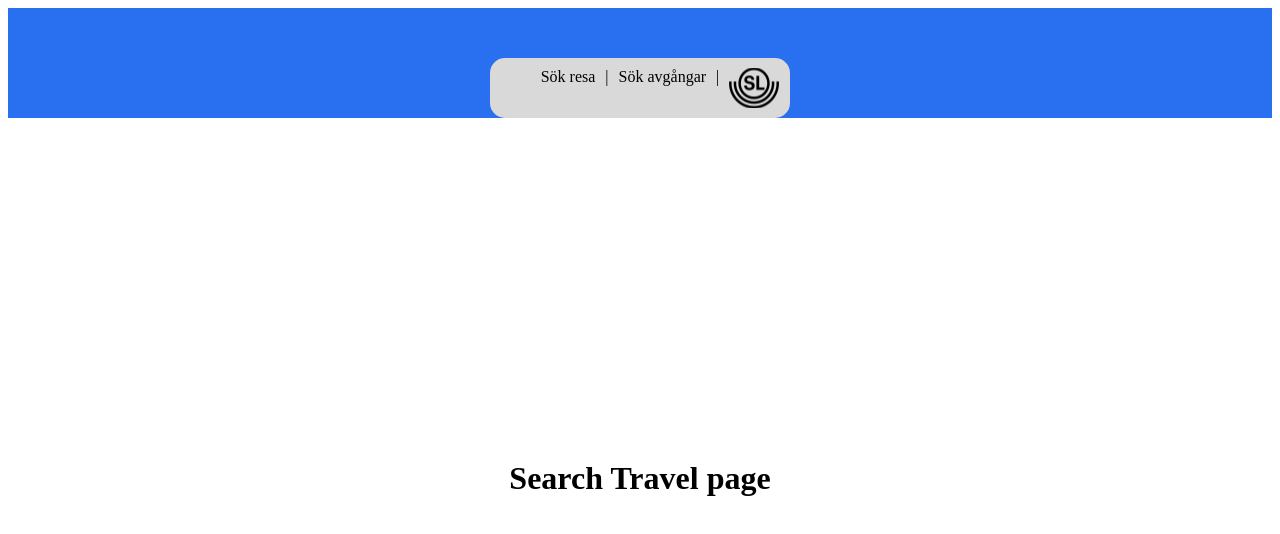
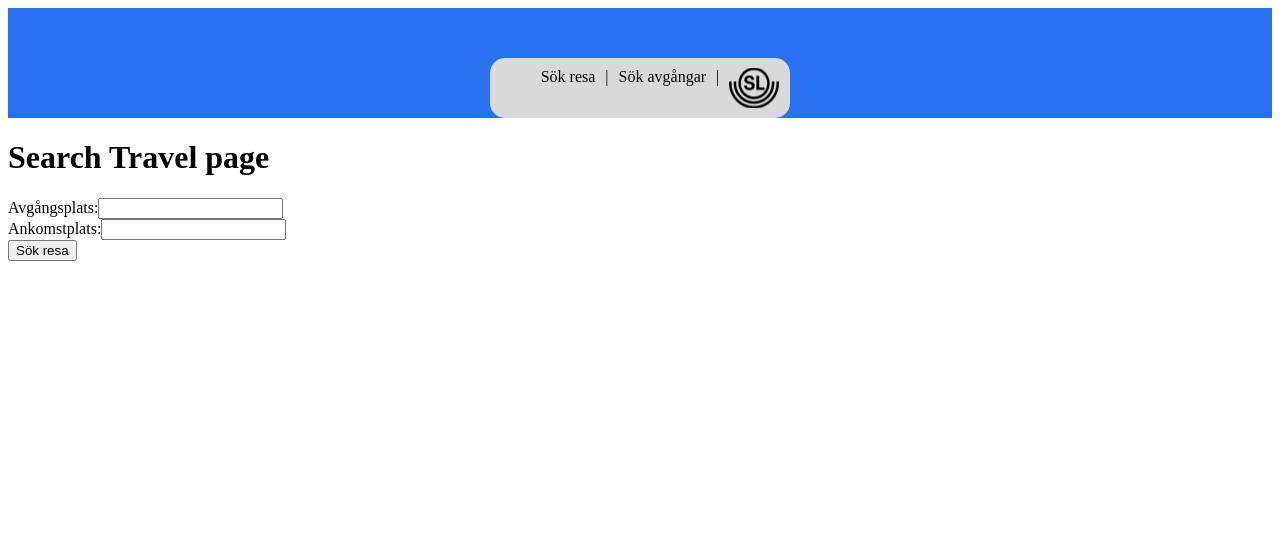
Before and after one commit to maisahjuevesano/SL_application, a React (Vite) app: page /searchTravel in a window 1280 px wide. Shown: the top 534 px of the page. Built offline with nearby package versions, Linux system fonts and the light colour scheme.

Commit message:
env don't work

```diff
--- a/src/components/Departures.tsx
+++ b/src/components/Departures.tsx
@@ -69,7 +69,6 @@ export const Departures = () => {
         </DivHeading>
         <InputAndButtonContainer>
           <DivHeading>
-            <Heading3>Sök avångar</Heading3>
             <Heading3>Från</Heading3>
           </DivHeading>
           <StyledInput
--- a/src/components/SearchTravel.tsx
+++ b/src/components/SearchTravel.tsx
@@ -1,9 +1,47 @@
-import { SearchTravelContainer } from "../styled/styledSearchTravel";
+// import { SearchTravelContainer } from "../styled/styledSearchTravel";
+import { ChangeEvent, FormEvent, useState } from "react";
 
 export const SearchTravel = () => {
+  const [departure, setDeparture] = useState<string>("");
+  const [arrival, setArrival] = useState<string>("");
+  // const [tripResults, setTripResults] = useState<any[]>([]);
+  // const API_KEY = "Din-API-Nyckel-Här";
+
+  const handleDepartureChange = (event: ChangeEvent<HTMLInputElement>) => {
+    setDeparture(event.target.value);
+  };
+
+  const handleArrivalChange = (event: ChangeEvent<HTMLInputElement>) => {
+    setArrival(event.target.value);
+  };
+
+  const handleSubmit = (event: FormEvent<HTMLFormElement>) => {
+    event.preventDefault();
+    console.log("Avgång:", departure, "Ankomst:", arrival);
+  };
+
   return (
-    <SearchTravelContainer>
+    <>
       <h1>Search Travel page</h1>
-    </SearchTravelContainer>
+      <form onSubmit={handleSubmit}>
+        <label>
+          Avgångsplats:
+          <input
+            type="text"
+            value={departure}
+            onChange={handleDepartureChange}
+          />
+        </label>
+        <br />
+        <label>
+          Ankomstplats:
+          <input type="text" value={arrival} onChange={handleArrivalChange} />
+        </label>
+        <br />
+        <button type="submit">Sök resa</button>
+      </form>
+    </>
   );
 };
+
+export default SearchTravel;
--- a/src/services/fetchDepartures.ts
+++ b/src/services/fetchDepartures.ts
@@ -1,5 +1,5 @@
 export const fetchDepartures = async () => {
-  const apiKey = "472c5da07a7a420b8ea098d8a4cd3ffd";
+  const apiKey = process.env.REACT_APP_API_KEY_FETCH_DEPARTURES;
   const siteId = "3710";
   const timeWindow = "60";
 
--- a/src/services/fetchRealtimeDepartures.ts
+++ b/src/services/fetchRealtimeDepartures.ts
@@ -7,8 +7,8 @@ export const fetchRealtimeDepartures = async (
   siteId: string
 ): Promise<SLDeparturesData | null> => {
   const apiKey = "472c5da07a7a420b8ea098d8a4cd3ffd";
+  // const apiKey = process.env.REACT_APP_API_KEY_FETCH_REALTIME_DEPARTURES;
   const timeWindow = "60";
-
   const proxyUrl = "https://cors-anywhere.herokuapp.com/";
   const apiUrl = `${proxyUrl}https://api.sl.se/api2/realtimedeparturesV4.json?key=${apiKey}&siteid=${siteId}&timewindow=${timeWindow}`;
 
--- a/src/services/fetchSiteId.ts
+++ b/src/services/fetchSiteId.ts
@@ -4,7 +4,7 @@ export const fetchSiteId = async (
   searchString: string
 ): Promise<string | null> => {
   const apiKey = "8a11b05cf8d54981bb11dceedcba94e9";
-
+  // const apiKey = process.env.REACT_APP_API_KEY_FETCH_SITE_ID;
   const proxyUrl = "https://cors-anywhere.herokuapp.com/";
   const apiUrl = `${proxyUrl}https://journeyplanner.integration.sl.se/v1/typeahead.json?key=${apiKey}&searchstring=s=${encodeURIComponent(
     searchString
```
Also changed, not shown: src/models/travelService.ts (added, +13 -0 lines), src/services/travelService.ts (added, +32 -0 lines).
